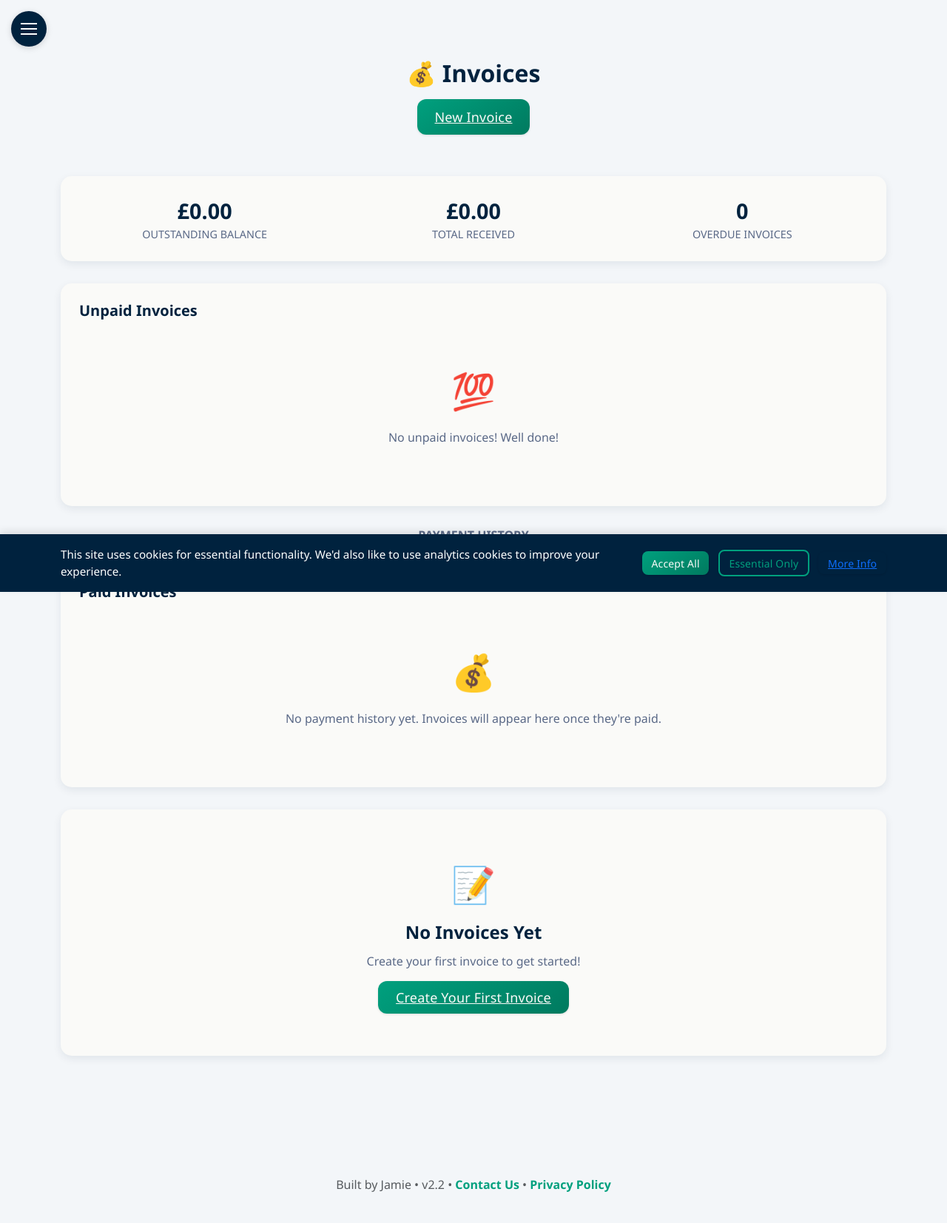
After one commit to jamierjhill/Coach_organiser, a Flask app: page /invoices in a window 1280 px wide. The commit adds this page. Shown: the whole page at 74% size. Run offline with Flask 3, Linux system fonts and the light colour scheme; the visitor is signed in with stand-in values (Sample User, id 1).

Commit message:
simple invoice generation

```diff
--- a/blueprints/__init__.py
+++ b/blueprints/__init__.py
@@ -7,6 +7,7 @@ from .settings import settings_bp
 from .player import player_bp
 from .whats_new import whats_new_bp
 from .admin import admin_bp
+from .invoice import invoice_bp
 
 # Ensure all blueprints are properly imported and listed
 all_blueprints = [
@@ -18,5 +19,6 @@ all_blueprints = [
     settings_bp,  # User settings
     player_bp,    # Player portal access
     whats_new_bp, # What's new page
-    admin_bp      # Admin dashboard
+    admin_bp,     # Admin dashboard
+    invoice_bp    # Invoice management
 ]
--- /dev/null
+++ b/templates/invoice_list.html
@@ -0,0 +1,236 @@
+{% extends "base.html" %}
+
+{% block title %}💰 Invoices{% endblock %}
+
+{% block extra_css %}
+<style>
+  .summary-number {
+    font-size: 1.8rem;
+    font-weight: bold;
+    color: var(--navy);
+  }
+
+  .summary-label {
+    color: var(--text-secondary);
+    font-size: 0.9rem;
+  }
+
+  .invoice-card {
+    border-radius: 10px;
+    margin-bottom: 15px;
+    transition: transform 0.2s ease, box-shadow 0.2s ease;
+    position: relative;
+    overflow: hidden;
+  }
+
+  .invoice-card:hover {
+    transform: translateY(-5px);
+    box-shadow: 0 10px 20px rgba(0, 0, 0, 0.08);
+  }
+
+  .status-badge {
+    position: absolute;
+    top: 0;
+    right: 0;
+    padding: 5px 10px;
+    color: white;
+    font-weight: bold;
+    font-size: 0.8rem;
+    text-transform: uppercase;
+    border-bottom-left-radius: 10px;
+  }
+
+  .status-unpaid {
+    background-color: #f39c12;
+  }
+
+  .status-paid {
+    background-color: #27ae60;
+  }
+
+  .status-overdue {
+    background-color: #e74c3c;
+  }
+
+  .empty-state {
+    text-align: center;
+    padding: 40px 20px;
+  }
+
+  .empty-state-icon {
+    font-size: 48px;
+    margin-bottom: 15px;
+    color: var(--text-secondary);
+  }
+
+  .section-divider {
+    display: flex;
+    align-items: center;
+    margin: 30px 0;
+  }
+
+  .section-divider::before,
+  .section-divider::after {
+    content: "";
+    flex: 1;
+    border-bottom: 1px solid var(--light-border);
+  }
+
+  .section-divider h4 {
+    margin: 0 15px;
+    color: var(--text-secondary);
+    font-size: 1rem;
+    white-space: nowrap;
+  }
+
+  .action-button {
+    border: none;
+    color: white;
+    font-weight: bold;
+    padding: 8px 12px;
+    border-radius: 6px;
+    cursor: pointer;
+    transition: all 0.2s ease;
+  }
+
+  .action-button:hover {
+    transform: translateY(-2px);
+    box-shadow: 0 4px 8px rgba(0, 0, 0, 0.1);
+  }
+
+  .pay-button {
+    background-color: #27ae60;
+  }
+
+  .view-button {
+    background-color: var(--teal);
+  }
+
+  .delete-button {
+    background-color: #e74c3c;
+  }
+</style>
+{% endblock %}
+
+{% block content %}
+<div class="page-title-container">
+  <h1 class="page-title">💰 Invoices</h1>
+  <div class="title-nav-buttons">
+    <a href="/invoices/create" class="btn-base btn-accent btn-lg">
+      <i class="bi bi-plus-circle"></i> New Invoice
+    </a>
+  </div>
+</div>
+
+<!-- Financial Summary -->
+<div class="card-base">
+  <div class="row text-center g-4">
+    <div class="col-md-4">
+      <div class="summary-number">£{{ "%.2f"|format(total_unpaid) }}</div>
+      <div class="summary-label">OUTSTANDING BALANCE</div>
+    </div>
+    <div class="col-md-4">
+      <div class="summary-number">£{{ "%.2f"|format(total_paid) }}</div>
+      <div class="summary-label">TOTAL RECEIVED</div>
+    </div>
+    <div class="col-md-4">
+      <div class="summary-number">{{ num_overdue }}</div>
+      <div class="summary-label">OVERDUE INVOICES</div>
+    </div>
+  </div>
+</div>
+
+<!-- Unpaid Invoices Section -->
+<div class="card-base">
+  <h3 class="section-title">Unpaid Invoices</h3>
+
+  {% if unpaid_invoices %}
+    <div class="row">
+      {% for invoice in unpaid_invoices %}
+        <div class="col-md-6">
+          <div class="card-border-left invoice-card" style="border-left-color: {% if invoice.status == 'overdue' %}#e74c3c{% else %}#f39c12{% endif %};">
+            <div class="status-badge status-{{ invoice.status }}">{{ invoice.status }}</div>
+
+            <h4 class="mb-1">{{ invoice.client_name }}</h4>
+            <p class="mb-2">{{ invoice.description }}</p>
+
+            <div class="d-flex justify-content-between align-items-center mb-2">
+              <div>
+                <strong class="h5">£{{ "%.2f"|format(invoice.amount) }}</strong>
+                <small class="text-muted d-block">Due: {{ invoice.due_date }}</small>
+              </div>
+
+              <div class="d-flex gap-2">
+                <form action="/invoices/mark-paid/{{ invoice.id }}" method="POST">
+                  <button type="submit" class="action-button pay-button">Paid</button>
+                </form>
+                <a href="/invoices/view/{{ invoice.id }}" class="action-button view-button">View</a>
+              </div>
+            </div>
+          </div>
+        </div>
+      {% endfor %}
+    </div>
+  {% else %}
+    <div class="empty-state">
+      <div class="empty-state-icon">💯</div>
+      <p>No unpaid invoices! Well done!</p>
+    </div>
+  {% endif %}
+</div>
+
+<!-- Divider -->
+<div class="section-divider">
+  <h4>PAYMENT HISTORY</h4>
+</div>
+
+<!-- Paid Invoices Section -->
+<div class="card-base">
+  <h3 class="section-title">Paid Invoices</h3>
+
+  {% if paid_invoices %}
+    <div class="row">
+      {% for invoice in paid_invoices %}
+        <div class="col-md-6">
+          <div class="card-border-left invoice-card" style="border-left-color: #27ae60; opacity: 0.9;">
+            <div class="status-badge status-paid">paid</div>
+
+            <h4 class="mb-1">{{ invoice.client_name }}</h4>
+            <p class="mb-2">{{ invoice.description }}</p>
+
+            <div class="d-flex justify-content-between align-items-center mb-2">
+              <div>
+                <strong class="h5">£{{ "%.2f"|format(invoice.amount) }}</strong>
+                <small class="text-muted d-block">Paid on: {{ invoice.paid_date if invoice.paid_date else "Unknown" }}</small>
+              </div>
+
+              <div class="d-flex gap-2">
+                <a href="/invoices/view/{{ invoice.id }}" class="action-button view-button">View</a>
+              </div>
+            </div>
+          </div>
+        </div>
+      {% endfor %}
+    </div>
+  {% else %}
+    <div class="empty-state">
+      <div class="empty-state-icon">💰</div>
+      <p>No payment history yet. Invoices will appear here once they're paid.</p>
+    </div>
+  {% endif %}
+</div>
+
+{% if not unpaid_invoices and not paid_invoices %}
+  <!-- Empty State for No Invoices -->
+  <div class="card-base text-center">
+    <div class="empty-state">
+      <div class="empty-state-icon">📝</div>
+      <h3>No Invoices Yet</h3>
+      <p class="mb-4">Create your first invoice to get started!</p>
+      <a href="/invoices/create" class="btn-base btn-accent btn-lg">
+        Create Your First Invoice
+      </a>
+    </div>
+  </div>
+{% endif %}
+{% endblock %}
--- a/templates/partials/navigation.html
+++ b/templates/partials/navigation.html
@@ -45,7 +45,13 @@
               <i class="nav-icon">📋</i>
               <span>Match Organizer</span>
             </a>
-
+          </li>
+          <li class="nav-item">
+            <a class="nav-link" href="/invoices">
+              <i class="nav-icon">💰</i>
+              <span>Invoices</span>
+            </a>
+          </li>
         </ul>
       </div>
 
```
Also changed, not shown: blueprints/invoice.py (added, +152 -0 lines), templates/home.html (+13 -2 lines), templates/invoice_create.html (added, +92 -0 lines), templates/invoice_view.html (added, +220 -0 lines).
